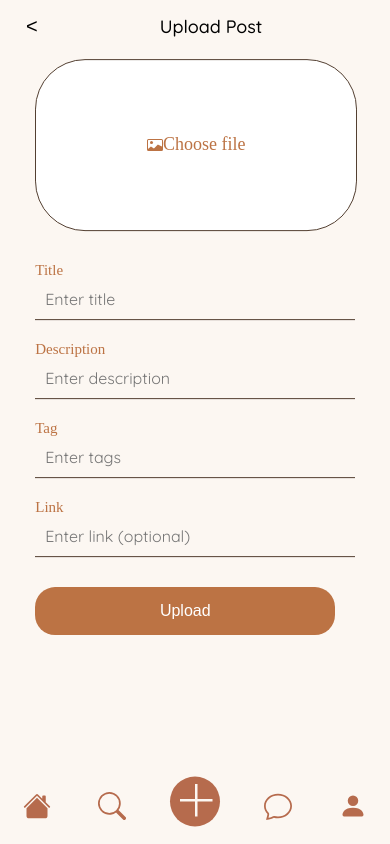
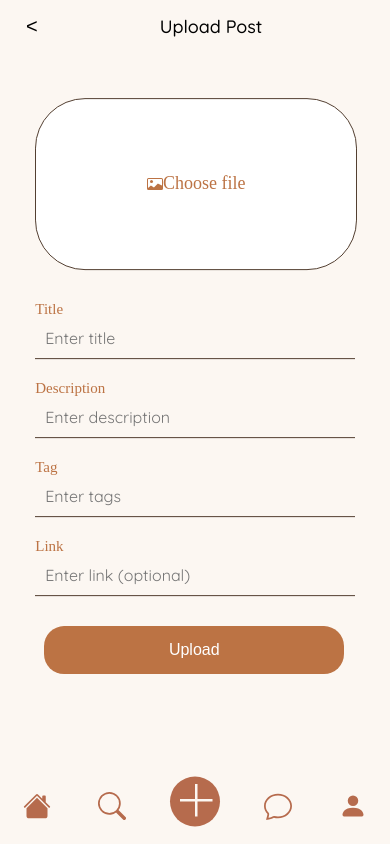
Before and after one commit to SigneThrane/gorge, a Vue app: page /UploadPost in a window 390 px wide. Built offline with nearby package versions, Linux system fonts and the light colour scheme.

Commit message:
small mobile updates

```diff
--- a/src/components/MediaPost.vue
+++ b/src/components/MediaPost.vue
@@ -539,4 +539,17 @@ hr {
   overflow-wrap: break-word;
   width: 80%;
 }
+
+@media only screen
+and (min-width: 300px)
+and (max-width: 400px){
+
+.comment-input{
+width: 55%;
+}
+
+hr {
+  width: 86%;
+}
+}
 </style>
--- a/src/components/ProfileSetting.vue
+++ b/src/components/ProfileSetting.vue
@@ -366,6 +366,7 @@ const goBack = () => {
   border: none;
   cursor: pointer;
   font-size: 16px;
+  font-family: "Quicksand", serif;
 }
 
 .save-button-container {
--- a/src/components/UploadPost.vue
+++ b/src/components/UploadPost.vue
@@ -353,4 +353,18 @@ h2 {
     font-family: "Quicksand", serif;
     font-weight: 500;
 }
+
+@media only screen
+and (min-width: 300px)
+and (max-width: 400px){
+
+.login-container {
+margin-top: 10%;
+}
+
+.login-button {
+margin-left: 3%;
+}
+
+}
 </style>
```
